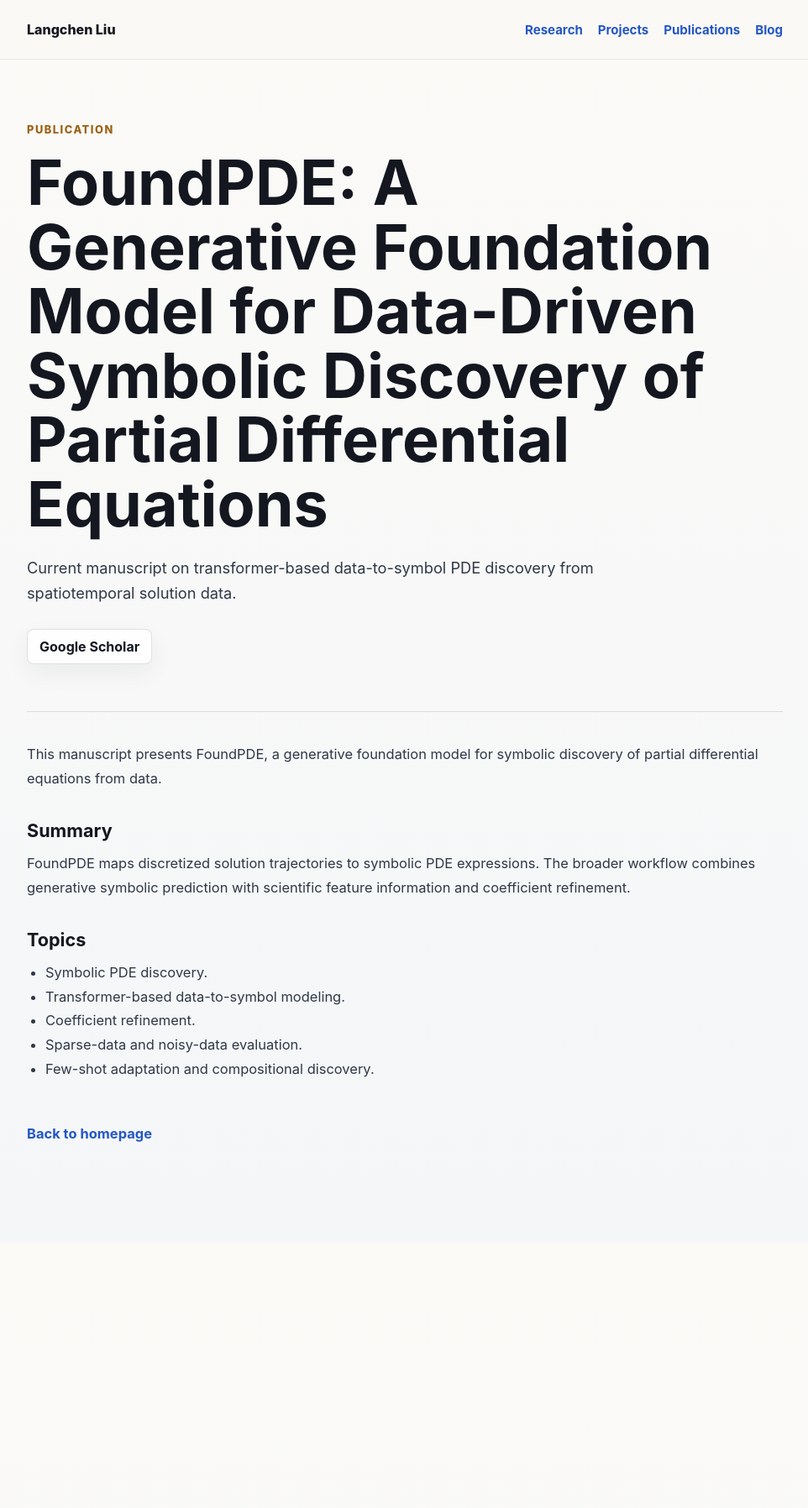
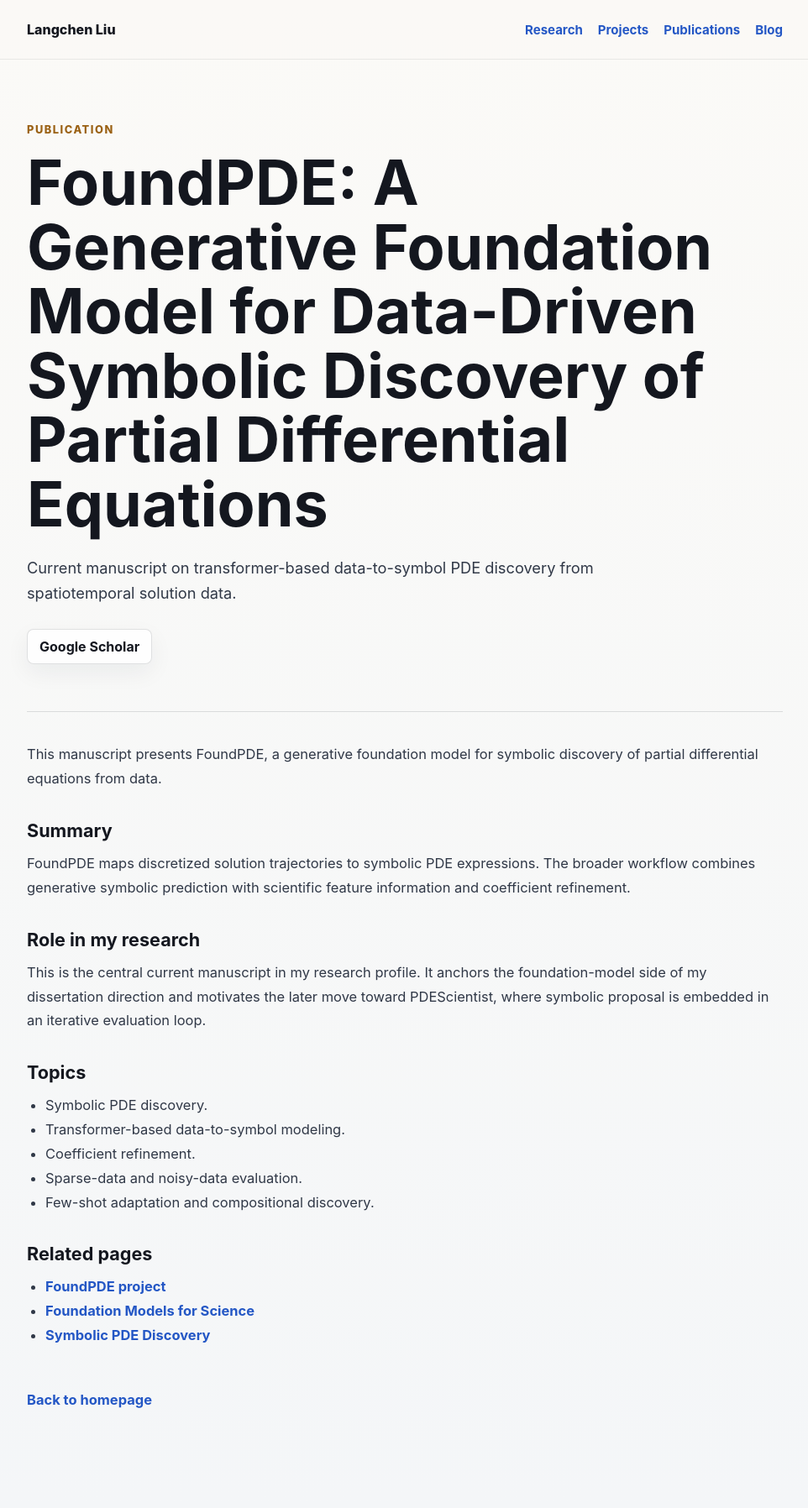
Before and after one commit to DecoderLiu/DecoderLiu.github.io, a Jekyll site: the page built from publications/foundpde.md, in a window 1280 px wide. Shown: the whole page at 84% size, without its empty margins (158-1120 px from the left). Built offline with Jekyll 4.4.1, drawn with Linux system fonts in a browser that asks for light colours; before the commit the page ends 1479 px from its top, so only the background shows below that.

Commit message:
Clarify publication roles across the research arc
- publications/foundpde.md: add the manuscript's role as the current foundation-model anchor and link it to the FoundPDE project, foundation-model research, and symbolic PDE discovery pages.

- publications/prospectus.md: add the dissertation research-arc framing and connect the prospectus page to FoundPDE, PDEScientist, and PDE evaluation loops.

- publications/federated-sciml.md: describe the IEEE TNNLS paper as earlier scientific machine-learning work and connect it to the current data-constraint theme.

- publications/multilingual-emotion.md: describe the WASSA paper as earlier NLP/evaluation work and separate it from the current PDE-discovery agenda while preserving the evaluation through-line.

```diff
--- a/publications/foundpde.md
+++ b/publications/foundpde.md
@@ -15,6 +15,10 @@ This manuscript presents FoundPDE, a generative foundation model for symbolic di
 
 FoundPDE maps discretized solution trajectories to symbolic PDE expressions. The broader workflow combines generative symbolic prediction with scientific feature information and coefficient refinement.
 
+## Role in my research
+
+This is the central current manuscript in my research profile. It anchors the foundation-model side of my dissertation direction and motivates the later move toward PDEScientist, where symbolic proposal is embedded in an iterative evaluation loop.
+
 ## Topics
 
 - Symbolic PDE discovery.
@@ -22,3 +26,9 @@ FoundPDE maps discretized solution trajectories to symbolic PDE expressions. The
 - Coefficient refinement.
 - Sparse-data and noisy-data evaluation.
 - Few-shot adaptation and compositional discovery.
+
+## Related pages
+
+- [FoundPDE project](/projects/foundpde/)
+- [Foundation Models for Science](/research/foundation-models-for-science/)
+- [Symbolic PDE Discovery](/research/symbolic-pde-discovery/)
```
Also changed, not shown: publications/federated-sciml.md (+8 -0 lines), publications/multilingual-emotion.md (+8 -0 lines), publications/prospectus.md (+10 -0 lines).
